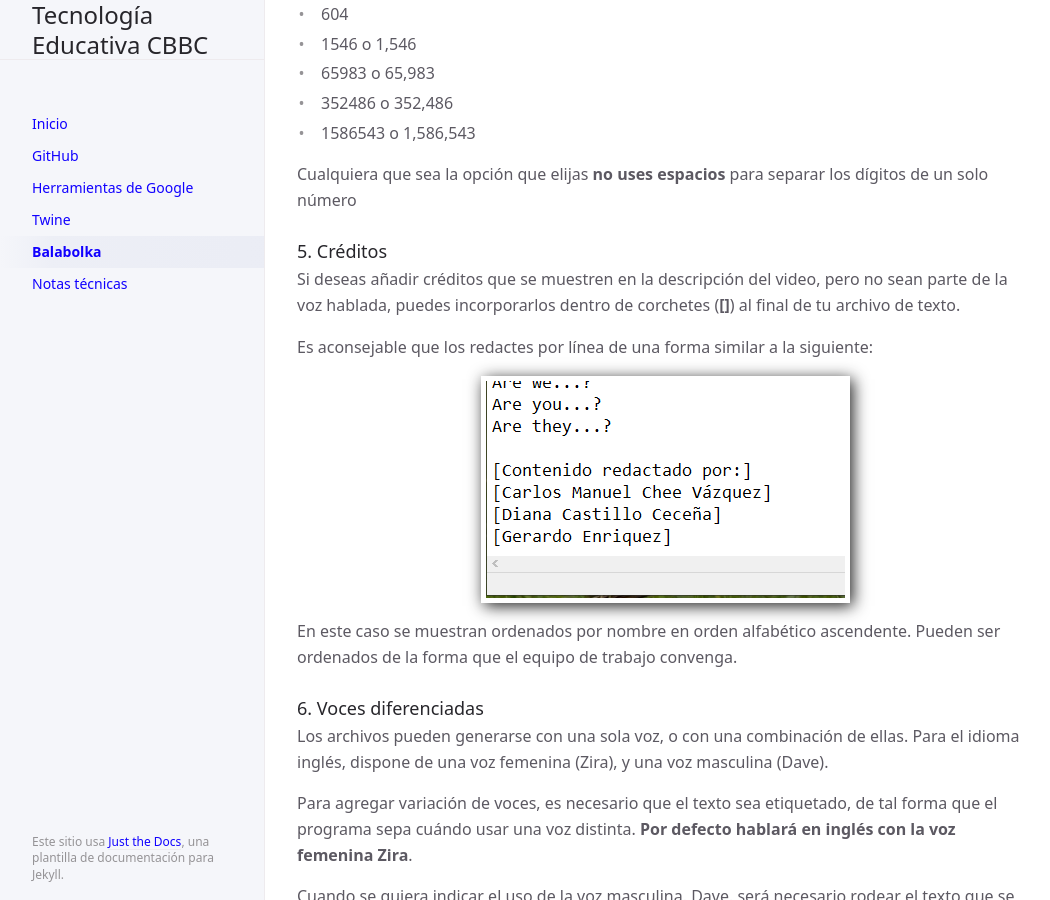
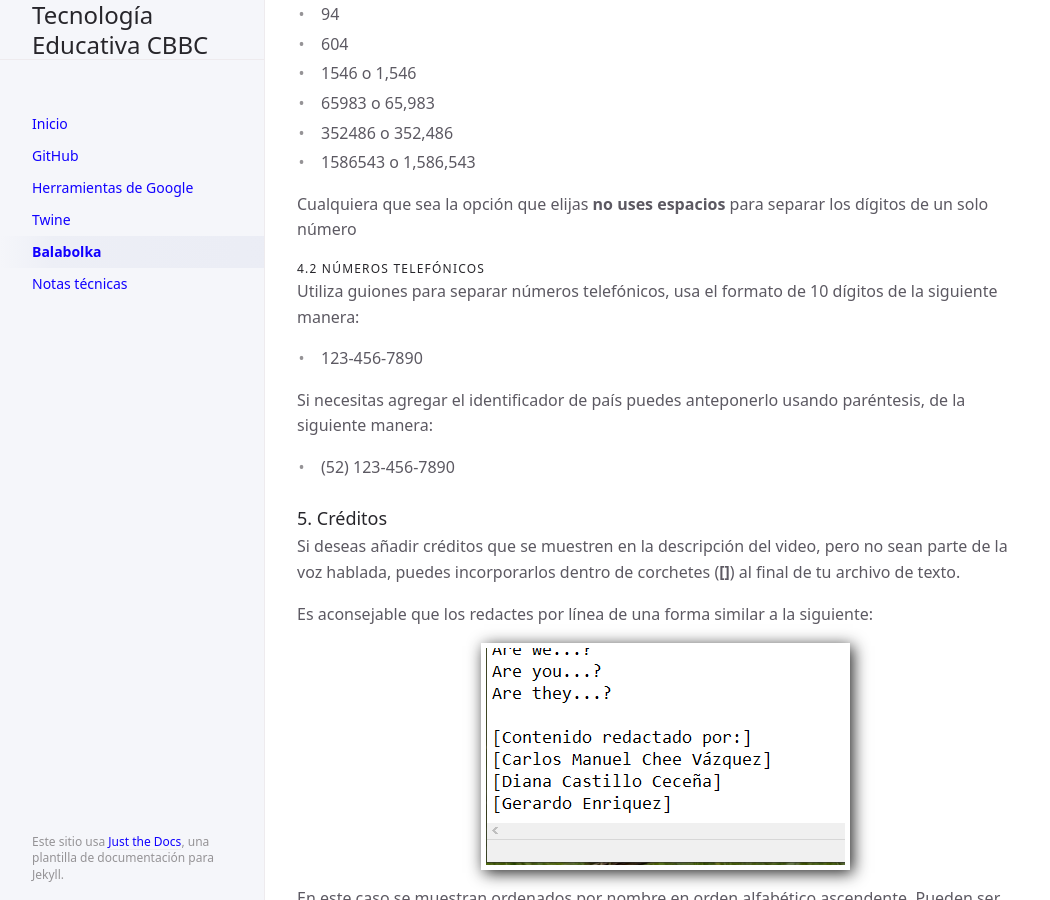
Before and after one commit to CoBachBC/demo, a Jekyll site: the page built from docs/balabolka.md, in a window 1280 px wide and 900 px high, scrolled down 7325 px. Shown: the whole window, without its empty margins (107-1157 px from the left). Built offline with Jekyll 4.4.1, drawn with Linux system fonts in a browser that asks for light colours; some of the changed text lies outside the part shown.

Commit message:
Update balabolka.md

```diff
--- a/docs/balabolka.md
+++ b/docs/balabolka.md
@@ -155,6 +155,16 @@
 
 Cualquiera que sea la opción que elijas **no uses espacios** para separar los dígitos de un solo número
 
+#### 4.2 Números telefónicos
+
+Utiliza guiones para separar números telefónicos, usa el formato de 10 dígitos de la siguiente manera:
+
+- 123-456-7890
+
+Si necesitas agregar el identificador de país puedes anteponerlo usando paréntesis, de la siguiente manera:
+
+- (52) 123-456-7890
+
 ### 5. Créditos
 
 Si deseas añadir créditos que se muestren en la descripción del video, pero no sean parte de la voz hablada, puedes incorporarlos dentro de corchetes (**[]**) al final de tu archivo de texto.
```
